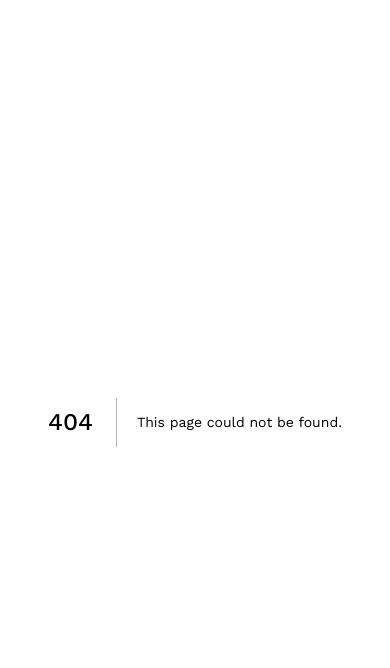
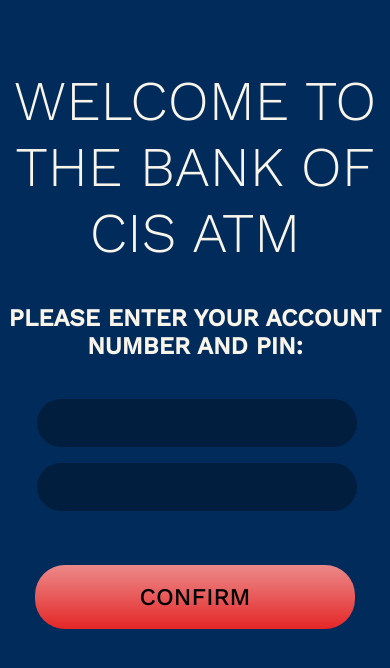
Before and after one commit to stuartdev1/cis-atm, a Next.js app in the folder client/: page /Landing in a window 390 px wide. Before the commit this address had no page. Shown: the top 668 px of the page. Built offline with nearby package versions, Linux system fonts and the light colour scheme; no server answers.

Commit message:
dry up code/make it mobile friendly

```diff
--- /dev/null
+++ b/client/pages/Landing.js
@@ -0,0 +1,128 @@
+import { useState, useRef, useEffect } from 'react';
+import axios from 'axios';
+import Link from 'next/link';
+import Typed from 'typed.js';
+import Cookies from 'js-cookie';
+
+const Landing = () => {
+  const [validUser, setValidUser] = useState(false);
+  const [accountNum, setAccountNum] = useState('');
+  const [accountPin, setAccountPin] = useState('');
+  const element = useRef(null);
+
+  async function validateUser() {
+    try {
+      let res = await axios.get(`http://localhost:8000/auth/`, {
+        headers: { accountNum, accountPin }
+      });
+      console.log(res.data);
+      document.cookie = `userId=${res.data.userId.accountId}`;
+      res.data.isValid ? setValidUser(true) : setValidUser(false);
+    } catch (e) {
+      console.log(e);
+    }
+  }
+
+  useEffect(() => {
+    const welcomeMessage = new Typed('.atm-title', {
+      strings: ['WELCOME TO THE BANK OF CIS ATM'],
+      typeSpeed: 10,
+      showCursor: false
+    });
+
+    const loginInfoMessage = new Typed('.num-pin-text', {
+      strings: ['^1250PLEASE ENTER YOUR ACCOUNT NUMBER AND PIN:'],
+      typeSpeed: 10,
+      showCursor: false
+    });
+
+    return () => {
+      welcomeMessage.destroy();
+      loginInfoMessage.destroy();
+    };
+  }, []);
+  useEffect(() => {
+    const getUser = async () => {
+      try {
+        let userId = Cookies.get('userId');
+        let res = await axios.get(`http://localhost:8000/verify/`, { headers: { userId } });
+        if (res.data.accountId === Cookies.get('userId')) {
+          setValidUser(false);
+        } else {
+          setValidUser(true);
+        }
+      } catch (e) {
+        console.log(e);
+      }
+    };
+    getUser().catch(console.error);
+  });
+
+  const logout = () => {
+    Cookies.remove('userId');
+    location.reload();
+  };
+
+  return (
+    <div className="atm-wrapper">
+      {!validUser && (
+        <>
+          <h1 className="atm-title" ref={element} />
+          <h2 className="num-pin-text"></h2>
+          <br></br>
+          <div className="login-page">
+            <form>
+              <div className="login-input">
+                <label htmlFor="account-number" className="login-label"></label>
+                <input
+                  className="input-bar"
+                  type="number"
+                  id="account-number"
+                  name="account-number"
+                  onInput={(e) => setAccountNum(e.target.value)}
+                />
+              </div>
+              <div className="login-input">
+                <label htmlFor="account-pin" className="login-label"></label>
+                <input
+                  className="input-bar"
+                  type="password"
+                  id="account-pin"
+                  name="account-pin"
+                  onInput={(e) => setAccountPin(e.target.value)}
+                />
+              </div>
+              <br></br>
+              <br></br>
+              <div className="login-input">
+                <button type="button" className="atm-button" onClick={validateUser}>
+                  CONFIRM
+                </button>
+              </div>
+            </form>
+          </div>
+        </>
+      )}
+      {validUser && (
+        <>
+          <button onClick={logout} className="logout-button">{'Logout'}</button>
+          <h1 className="home-title">SELECT A TRANSACTION</h1>
+          <div className="home-links">
+            <div className="links-col1">
+              <Link className="atm-link" href="./inquire">
+                <button className="select-button">CHECK BALANCE</button>
+              </Link>
+              <Link className="atm-link" href="./withdraw">
+                <button className="atm-button">WITHDRAW</button>
+              </Link>
+              <Link className="atm-link" href="./deposit">
+                <button className="atm-button">DEOPSIT</button>
+              </Link>
+            </div>
+          </div>
+        </>
+      )}
+    </div>
+  );
+};
+export default Landing;
--- a/client/pages/deposit.js
+++ b/client/pages/deposit.js
@@ -40,7 +40,7 @@ const deposit = () => {
   return (
     <>
       <Link href="/">
-        <button>{'<- Back'}</button>
+        <button className="back-button">{'<- Back'}</button>
       </Link>
       <div className="transaction-wrapper">
         <h2 className="trans-balance">{balance ? formatter.format(balance) : 'No Money!'}</h2>
--- a/client/pages/index.js
+++ b/client/pages/index.js
@@ -1,7 +1,7 @@
-import Validation from "./validation";
+import Landing from "./Landing";
 
 export default function Home() {
   return (
-    <Validation />
+    <Landing />
   )
 }
--- a/client/pages/inquire.js
+++ b/client/pages/inquire.js
@@ -28,7 +28,7 @@ const inquire = () => {
   return (
     <>
       <Link href="/">
-        <button>{'<- Back'}</button>
+        <button className="back-button">{'<- Back'}</button>
       </Link>
       <div className="transaction-wrapper">
         <h2>CURRENT BALANCE:</h2>
--- a/client/pages/withdraw.js
+++ b/client/pages/withdraw.js
@@ -39,7 +39,7 @@ const Withdraw = (props) => {
   return (
     <>
       <Link href="/">
-        <button>{'<- Back'}</button>
+        <button className="back-button">{'<- Back'}</button>
       </Link>
       <div className="transaction-wrapper">
         <h2 className="trans-balance">{balance ? formatter.format(balance) : 'No Money!'}</h2>
--- a/client/styles/globals.css
+++ b/client/styles/globals.css
@@ -74,9 +74,12 @@ a {
     #ec8989
   );
   border-radius: 30px;
-  margin: 1rem;
   box-shadow: 0;
   border: 0;
+}
+
+.atm-button:hover {
+  cursor: pointer;
 }
 
 .select-button {
@@ -91,9 +94,12 @@ a {
     #c9bdad
   );
   border-radius: 30px;
-  margin: 1rem;
   box-shadow: 0;
   border: 0;
+}
+
+.select-button:hover {
+  cursor: pointer;
 }
 
 .input-bar {
@@ -115,8 +121,12 @@ a {
   margin-inline-end: 15rem;
   margin-block: 3rem;
   width: 100%;
-  justify-content: center;
+  justify-content: space-around;
   align-items: center;
+}
+
+.atm-link {
+  margin-block: 0.75rem;
 }
 
 .login-page {
@@ -167,6 +177,7 @@ a {
 .trans-label {
   font-size: 2.25rem;
   font-weight: 300;
+  margin-inline: 2rem;
 }
 
 .trans-balance {
@@ -192,3 +203,26 @@ a {
 .login-label {
   margin-inline-end: 0.25rem;
 }
+
+.logout-button {
+  margin-inline-start: 1.5rem;
+  padding: 0.75rem;
+  border-radius: 30px;
+  border: 2px black;
+}
+
+.back-button {
+  margin-block-start: 30px;
+  margin-inline-start: 1.5rem;
+  padding: 0.75rem;
+  border-radius: 30px;
+  border: 2px black;
+}
+
+.logout-button:hover {
+  cursor: pointer;
+}
+
+.back-button:hover {
+  cursor: pointer;
+}
```
Also changed, not shown: client/pages/validation.js (deleted, +0 -127 lines).
